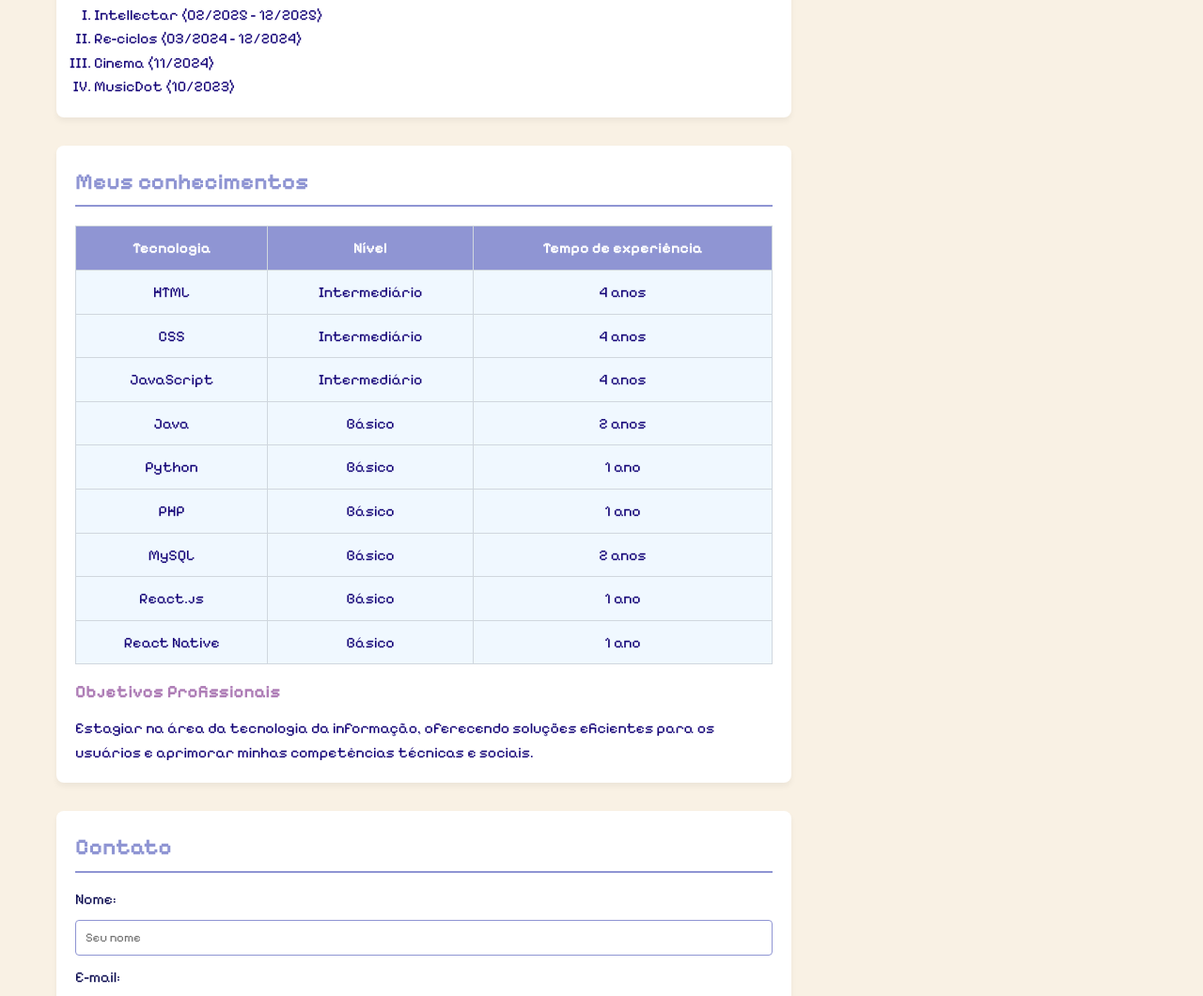
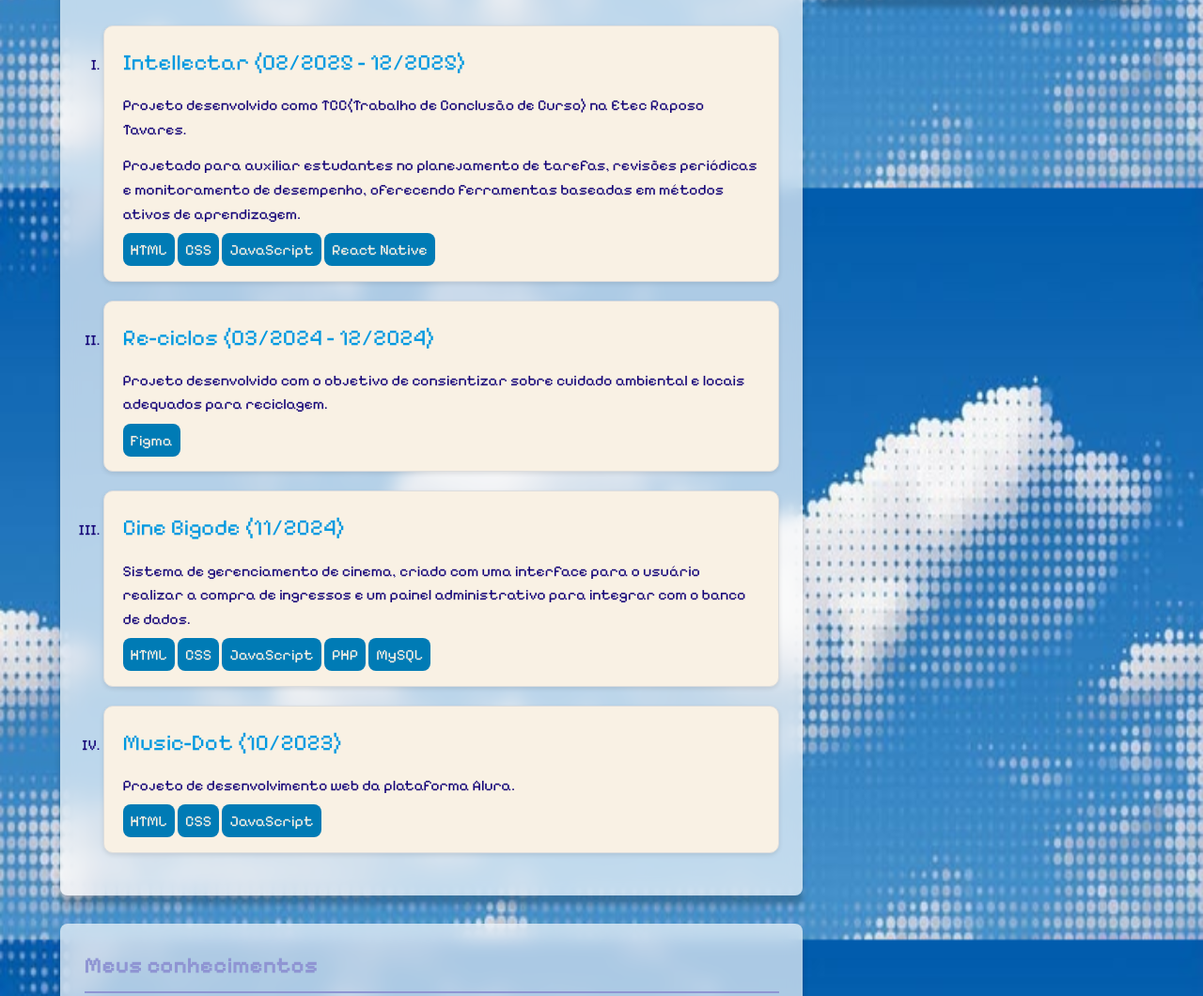
Before and after one commit to isapinheir/desenvolvimento-web, a plain HTML site: page web-108/index.html in a window 1280 px wide. Shown: the part 600-1660 px from the top of the page at 94% size. Drawn offline with Linux system fonts and the light colour scheme.

Commit message:
mudanças no css

```diff
--- a/web-108/css/style.css
+++ b/web-108/css/style.css
@@ -13,7 +13,7 @@
 }
 
 body {
-    background-color: #f9f1e4;
+    background: url(../img/wallpaper.jpeg) no-repeat center/100% fixed;
     font-family: 'Pixelify Sans', sans-serif;
     color: #0E0E52;
     line-height: 1.6;
@@ -47,16 +47,16 @@
 
 nav a:hover {
     text-decoration: underline;
+    color: #16b5fe
 }
 
 /* Layout Principal */
 
 .container {
     display: flex;
-    max-width: 1200px;
+    max-width: 90vw;
     margin: 2rem auto;
-    gap: 30px;
-    padding: 0 20px;
+    gap: 1rem;
 }
 
 main {
@@ -71,19 +71,49 @@
 }
 
 .card {
-    background: #fff;
+    /* From https://css.glass */
+    background: rgba(255, 255, 255, 0.67);
+    border-radius: 16px;
+    box-shadow: 0 4px 30px rgba(0, 0, 0, 0.1);
+    backdrop-filter: blur(9.3px);
+    -webkit-backdrop-filter: blur(9.3px);
+    padding: 1.6rem;
+    border-radius: 8px;
+    box-shadow: 0 10px 6px rgba(0, 0, 0, 0.199);
+}
+.card-secundario{
+    background-color: #f9f1e4;
+    border: 1px solid #DDDDDD;
+    border-radius: 10px;
     padding: 20px;
+    margin: 20px 0;
+    box-shadow: 0 2px 5px rgba(0,0,0,0.1);
+}
+.card-secundario p{
+    margin-bottom: 0.8rem;
+}
+.card-titulo{
+    font-size: 1.5rem;
+    color: #0099E0;
+}
+.card-tec{
+    display: inline;
+    padding: 0.5rem;
     border-radius: 8px;
-    box-shadow: 0 4px 6px rgba(0,0,0,0.05);
+    background-color: #007bb5;
+    color: #f9f1e4;
+}
+.card-tec:hover{
+    background-color: #0d99da;
 }
 
 /* Tipografia e Cores */
 
 h2 {
     color: #8F95D3;
-    margin-bottom: 10px;
+    margin-bottom: 1rem;
     border-bottom: 2px solid #8F95D3;
-    padding-bottom: 5px;
+    padding-bottom: 0.5rem;
 }
 
 h3 {
@@ -179,6 +209,7 @@
 
 .links-rapidos a:hover {
     text-decoration: underline;
+    color: #fa7a85;
 }
 
 /* Hobbies imagens */
--- a/web-108/css/style2.css
+++ /dev/null
@@ -1,225 +0,0 @@
-@import url('https://fonts.googleapis.com/css2?family=Pixelify+Sans:wght@400..700&display=swap');
-
-/* Reset básico */
-
-* {
-    box-sizing: border-box;
-    margin: 0;
-    padding: 0;
-}
-
-html {
-    scroll-behavior: smooth;
-}
-
-body {
-    background-color: #f9f1e4;
-    font-family: 'Pixelify Sans', sans-serif;
-    color: #0E0E52;
-    line-height: 1.6;
-}
-
-/* Header */
-
-.cabecalho {
-    background-color: #fff;
-    padding: 2rem;
-    border-bottom: 3px solid #8F95D3;
-    text-align: center;
-}
-
-.cabecalho h1 {
-    color: #0099E0;
-    font-size: 2.5rem;
-    margin-bottom: 0.5rem;
-}
-
-nav {
-    margin-top: 1rem;
-}
-
-nav a {
-    margin: 0 10px;
-    color: #0099E0;
-    text-decoration: none;
-    font-weight: bold;
-}
-
-nav a:hover {
-    text-decoration: underline;
-}
-
-/* Layout Principal */
-
-.container {
-    display: flex;
-    max-width: 1200px;
-    margin: 2rem auto;
-    gap: 30px;
-    padding: 0 20px;
-}
-
-main {
-    flex: 1;
-    display: flex;
-    flex-direction: column;
-    gap: 30px;
-}
-
-aside {
-    width: 30%;
-}
-
-.card {
-    background: #fff;
-    padding: 20px;
-    border-radius: 8px;
-    box-shadow: 0 4px 6px rgba(0,0,0,0.05);
-}
-
-/* Tipografia e Cores */
-
-h2 {
-    color: #8F95D3;
-    margin-bottom: 10px;
-    border-bottom: 2px solid #8F95D3;
-    padding-bottom: 5px;
-}
-
-h3 {
-    color: #AE7DB6;
-    margin: 15px 0 10px 0;
-}
-
-p, li {
-    color: #150578;
-}
-
-/* Listas */
-
-.lista{
-    padding-left: 20px;
-}
-.quadrada{
-    list-style-type: square;
-}
-.romana{
-    list-style-type: upper-roman;
-}
-
-/* Tabela estilizada */
-
-.table-wrapper {
-    overflow-x: auto;
-}
-
-table {
-    width: 100%;
-    border-collapse: collapse;
-    background-color: aliceblue;
-    color: #150578;
-    margin-top: 10px;
-}
-
-th, td {
-    padding: 10px;
-    border: 1px solid #d0d7de;
-    text-align: center;
-}
-
-th {
-    background-color: #8F95D3;
-    color: #fff;
-}
-
-/* Formulário */
-
-form {
-    display: flex;
-    flex-direction: column;
-    gap: 10px;
-    margin-top: 15px;
-}
-
-input, textarea {
-    width: 100%;
-    padding: 10px;
-    border: 1px solid #8F95D3;
-    border-radius: 4px;
-    font-family: 'Pixelify Sans', sans-serif;
-}
-
-.btn-enviar {
-    background-color: #0099E0;
-    color: white;
-    border: none;
-    padding: 12px;
-    border-radius: 4px;
-    cursor: pointer;
-    font-weight: bold;
-    font-family: 'Pixelify Sans', sans-serif;
-    font-size: 1rem;
-    margin-top: 5px;
-}
-
-.btn-enviar:hover {
-    background-color: #007bb5;
-}
-
-.links-rapidos {
-    margin-top: 15px;
-}
-
-.links-rapidos a {
-    color: #F45B69;
-    text-decoration: none;
-    margin-right: 15px;
-    font-weight: bold;
-}
-
-.links-rapidos a:hover {
-    text-decoration: underline;
-}
-
-/* Hobbies imagens */
-
-.hobbies {
-    display: flex;
-    flex-direction: row;
-    align-items: center;
-}
-
-.hobbies-img-container {
-    display: flex;
-    flex-direction: column;
-    justify-content: center;
-    gap: 1rem;
-    margin-right: 1rem;
-    margin-left: 1rem;
-}
-
-.hobbies-img-container img {
-    width: 4em;
-    height: 4em;
-}
-
-/* Footer */
-
-footer {
-    text-align: center;
-    padding: 20px;
-    background-color: #8F95D3;
-    color: #fff;
-    margin-top: 40px;
-}
-
-/* Responsividade para Dispositivos Móveis */
-
-@media (max-width: 768px) {
-    .container {
-        flex-direction: column;
-    }
-    aside {
-        width: 100%;
-    }
-}
--- a/web-108/index.html
+++ b/web-108/index.html
@@ -43,10 +43,55 @@
                 <section>
                     <h3>Meus Projetos</h3>
                     <ol class="lista romana">
-                        <li>Intellectar (02/2025 - 12/2025)</li>
-                        <li>Re-ciclos (03/2024 - 12/2024)</li>
-                        <li>Cinema (11/2024)</li>
-                        <li>MusicDot (10/2023)</li>
+                        <li class="card-secundario">
+                            <p class="card-titulo">Intellectar (02/2025 - 12/2025)</p>
+                            <p>
+                                Projeto desenvolvido como TCC(Trabalho de Conclusão
+                                de Curso) na Etec Raposo Tavares.
+                            </p>
+                            <p>
+                                Projetado para auxiliar estudantes no planejamento
+                                de tarefas, revisões periódicas e monitoramento de
+                                desempenho, oferecendo ferramentas baseadas em
+                                métodos ativos de aprendizagem.
+                            </p>
+                            <p class="card-tec">HTML</p>
+                            <p class="card-tec">CSS</p>
+                            <p class="card-tec">JavaScript</p>
+                            <p class="card-tec">React Native</p>
+                        </li>
+                        <li class="card-secundario">
+                            <p class="card-titulo">Re-ciclos (03/2024 - 12/2024)</p>
+                            <p>
+                                Projeto desenvolvido com o objetivo de consientizar
+                                sobre cuidado ambiental e locais adequados para
+                                reciclagem.
+                            </p>
+                            <p class="card-tec">Figma</p>
+                        </li>
+                        <li class="card-secundario">
+                            <p class="card-titulo">Cine Bigode (11/2024)</p>
+                            <p>
+                                Sistema de gerenciamento de cinema, criado com uma
+                                interface para o usuário realizar a compra de
+                                ingressos e um painel administrativo para
+                                integrar com o banco de dados.
+                            </p>
+                            <p class="card-tec">HTML</p>
+                            <p class="card-tec">CSS</p>
+                            <p class="card-tec">JavaScript</p>
+                            <p class="card-tec">PHP</p>
+                            <p class="card-tec">MySQL</p>
+                        </li>
+                        <li class="card-secundario">
+                            <p class="card-titulo">Music-Dot (10/2023)</p>
+                            <p>
+                                Projeto de desenvolvimento web da plataforma Alura.
+                            </p>
+                            <p class="card-tec">HTML</p>
+                            <p class="card-tec">CSS</p>
+                            <p class="card-tec">JavaScript</p>
+                        </li>
                     </ol>
                 </section>
             </div>
```
Also changed, not shown: web-108/img/wallpaper.jpeg (added), web-108/img/wallpaper.jpg (deleted).
